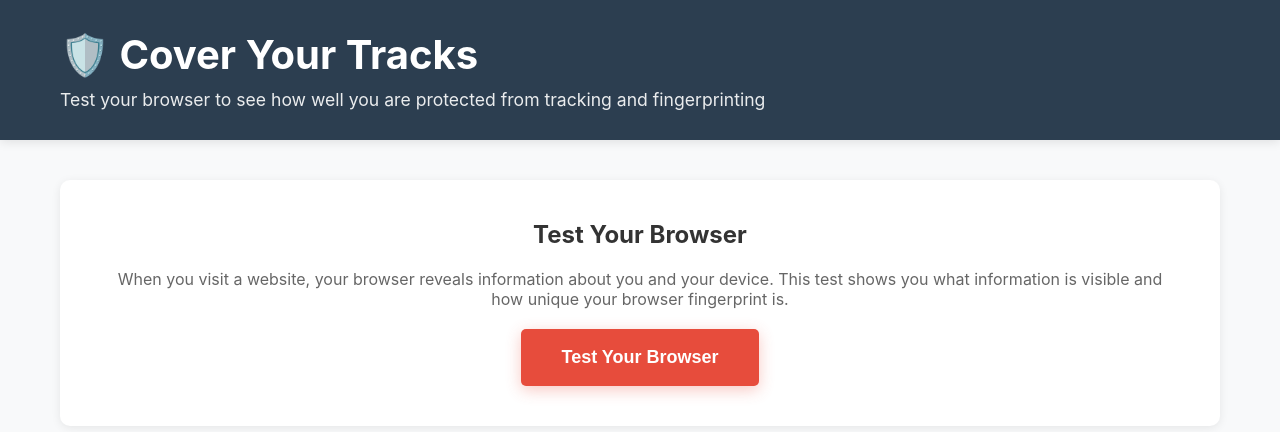
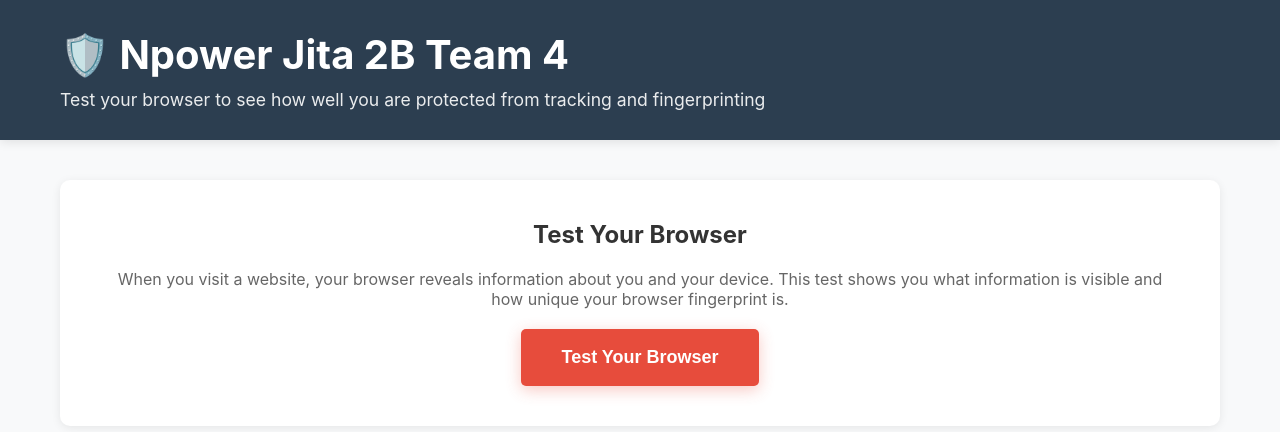
Before and after one commit to CapDavyJones/privacy-checker, a plain HTML site: page index.html in a window 1280 px wide. Drawn offline with Linux system fonts and the light colour scheme.

Commit message:
Update index.html

```diff
--- a/index.html
+++ b/index.html
@@ -323,7 +323,7 @@
 <body>
     <div class="header">
         <div class="header-content">
-            <h1>🛡️ Cover Your Tracks</h1>
+            <h1>🛡️ Npower Jita 2B Team 4</h1>
             <p>Test your browser to see how well you are protected from tracking and fingerprinting</p>
         </div>
     </div>
```
